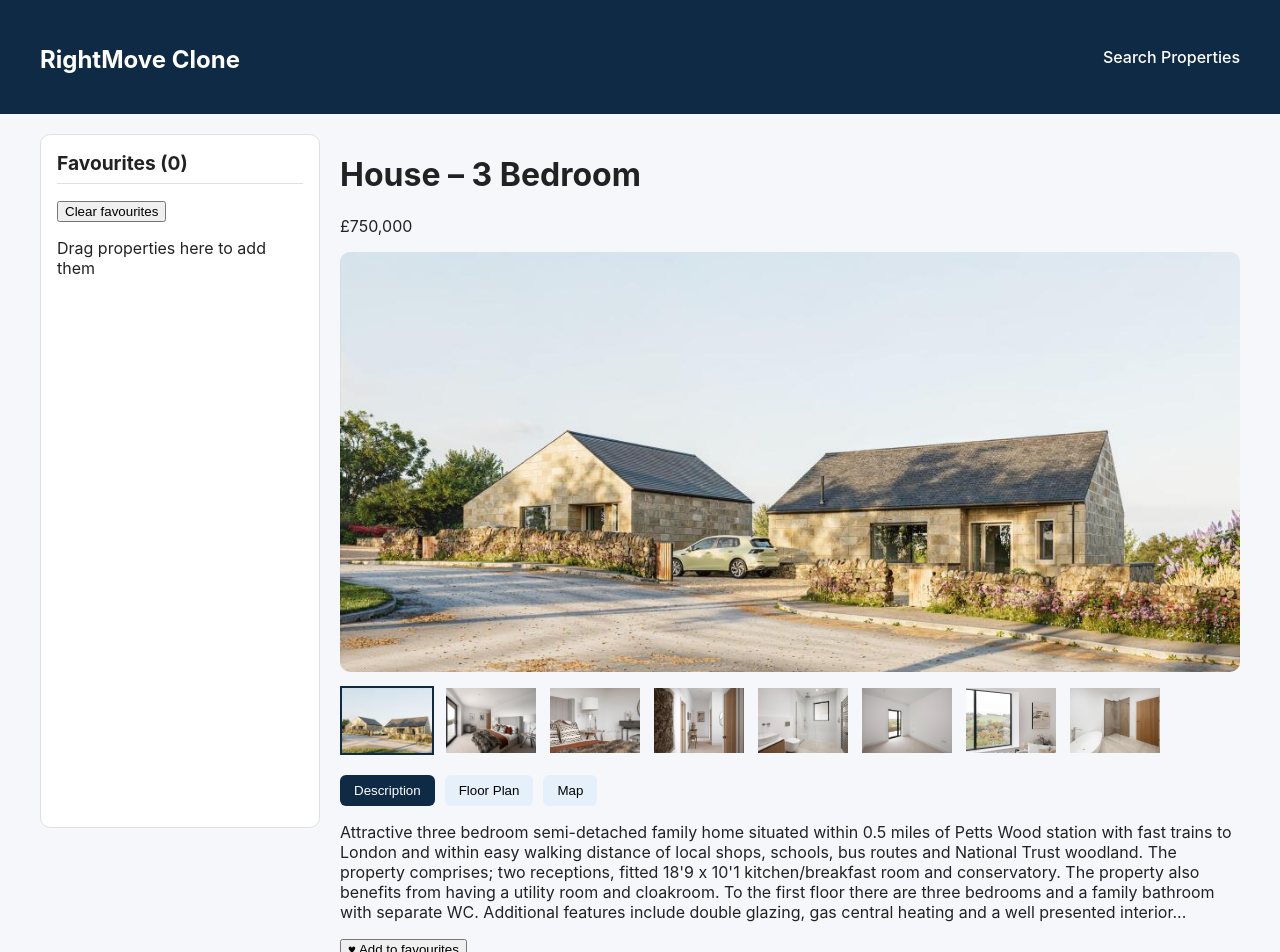
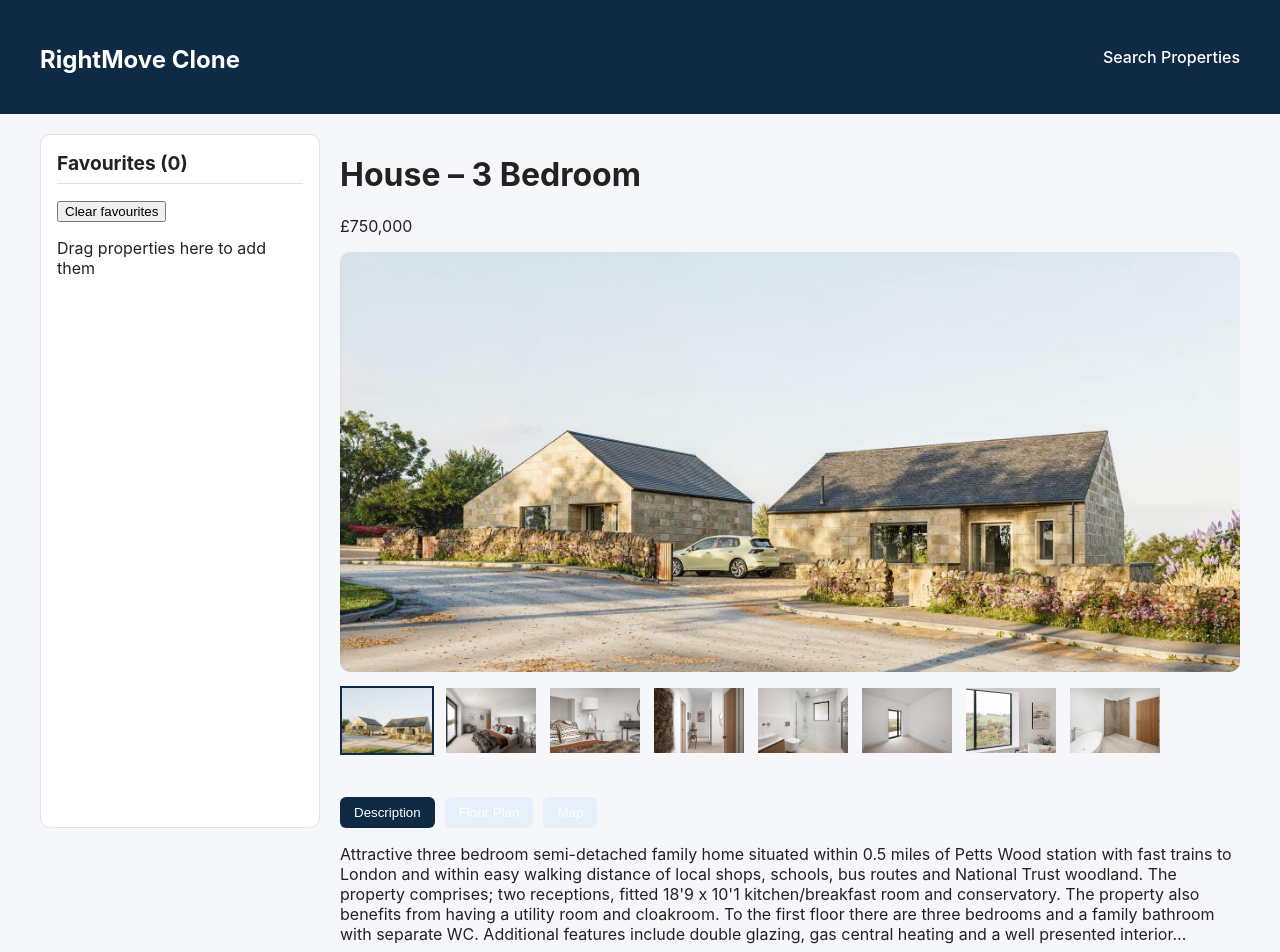
Before and after one commit to OmeshFernando/Estate-Agent-App, a React (Vite) app in the folder estate-agent-app/: page /property/prop1 in a window 1280 px wide. Shown: the top 952 px of the page. Built offline with nearby package versions, Linux system fonts and the light colour scheme.

Commit message:
Add bungalow option and update form/button styles
Added 'Bungalow' as a property type in the search form. Improved padding and button styles for the search form and property cards

```diff
--- a/estate-agent-app/src/components/SearchForm.jsx
+++ b/estate-agent-app/src/components/SearchForm.jsx
@@ -48,6 +48,7 @@ export default function SearchForm({ properties, setResults }) {
             <option value="any">Any</option>
             <option value="house">House</option>
             <option value="flat">Flat</option>
+            <option value="bungalow">Bungalow</option>
           </select>
         </label>
 
--- a/estate-agent-app/src/styles/main.css
+++ b/estate-agent-app/src/styles/main.css
@@ -89,7 +89,7 @@ body {
 /* Search form */
 .search-form {
   background: var(--card-bg);
-  padding: 20px;
+  padding: 25px;
   border-radius:10px;
   border: 1px solid var(--border);
   margin-bottom: 16px;
@@ -108,12 +108,21 @@ body {
   font-size: 0.85rem;
   color: var(--muted);
 }
+.form-row.actions button{
+  background: var(--primary);
+  color: white;
+  border: none;
+  padding: 10px 16px;
+  border-radius: 6px;
+  cursor: pointer;
+  margin-top: 22px;
+}
 
 /* Results grid */
 .results-grid {
-  grid-column: 1 / 2;
+  grid-column: 1 /-1;
   display:grid;
-  grid-template-columns: repeat(auto-fit, minmax(420px, 1fr));
+  grid-template-columns:1fr;
   gap:20px;
   margin-top: 25px;
 }
@@ -143,14 +152,14 @@ body {
   color: var(--accent);
   margin: 6px 0;
 }
-.property-card .card-actions {
+/* .property-card .card-actions {
   display: flex;
   justify-content: space-between;
   align-items: center;
   padding: 16px;
   border-left: 1px solid #eee;
   background: #fafafa;
-}
+} */
 .property-card button {
   background: var(--secondary);
   border: none;
@@ -158,6 +167,28 @@ body {
   border-radius: 6px;
   cursor: pointer;
 }
+.card-actions button{
+  background: var(--primary);
+  color: white;
+  border: none;
+  padding: 10px 16px;
+  border-radius: 6px;
+  cursor: pointer;
+  margin-top: 22px;
+}
+
+/* Property Page button*/
+.property-page button{
+  background: var(--primary);
+  color: white;
+  border: none;
+  padding: 10px 16px;
+  border-radius: 6px;
+  cursor: pointer;
+  margin-top: 22px;
+}
+
+
 /* CLICKABLE AREA */
 .card-link {
   display: flex;
```
